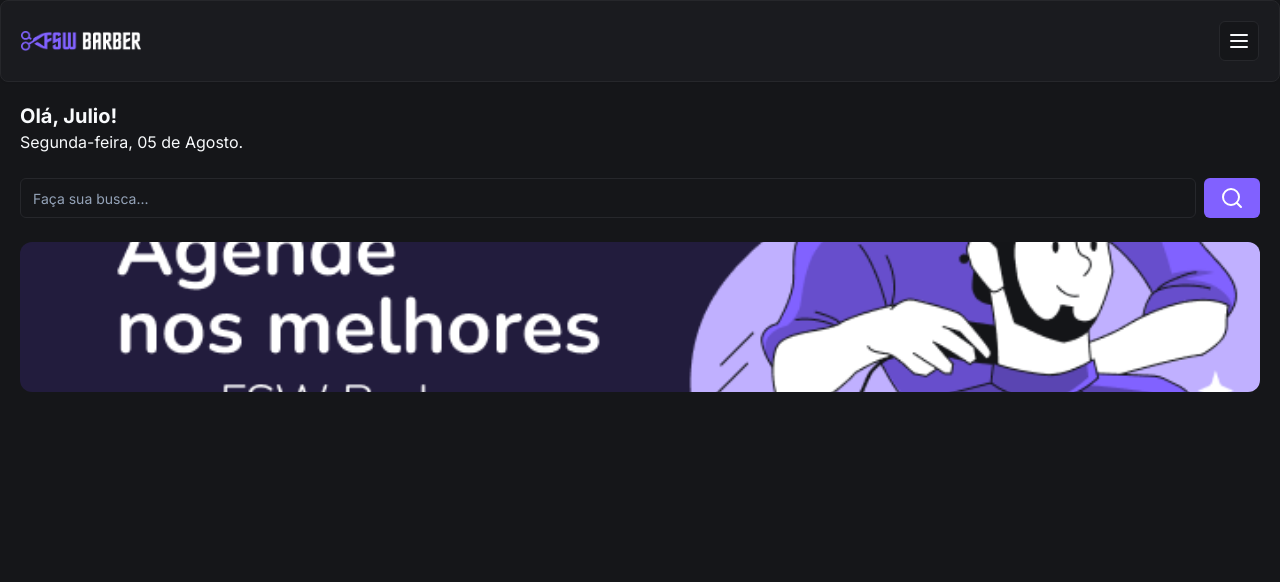
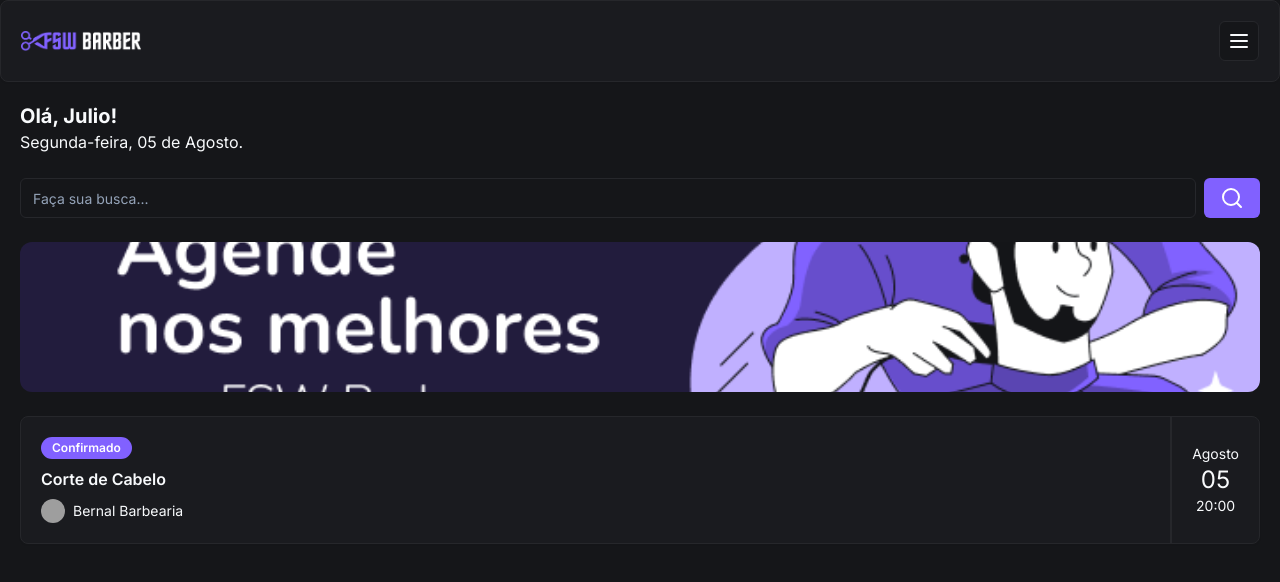
Before and after one commit to JulliusCaesar/AppBarber, a Next.js app: page / in a window 1280 px wide. Shown: the top 582 px of the page. Built offline with nearby package versions, Linux system fonts and the light colour scheme; grey boxes are pictures that could not be loaded.

Commit message:
feat: add booking item

```diff
--- /dev/null
+++ b/app/_components/ui/avatar.tsx
@@ -0,0 +1,50 @@
+"use client"
+
+import * as React from "react"
+import * as AvatarPrimitive from "@radix-ui/react-avatar"
+
+import { cn } from "@/app/_lib/utils"
+
+const Avatar = React.forwardRef<
+  React.ElementRef<typeof AvatarPrimitive.Root>,
+  React.ComponentPropsWithoutRef<typeof AvatarPrimitive.Root>
+>(({ className, ...props }, ref) => (
+  <AvatarPrimitive.Root
+    ref={ref}
+    className={cn(
+      "relative flex h-10 w-10 shrink-0 overflow-hidden rounded-full",
+      className,
+    )}
+    {...props}
+  />
+))
+Avatar.displayName = AvatarPrimitive.Root.displayName
+
+const AvatarImage = React.forwardRef<
+  React.ElementRef<typeof AvatarPrimitive.Image>,
+  React.ComponentPropsWithoutRef<typeof AvatarPrimitive.Image>
+>(({ className, ...props }, ref) => (
+  <AvatarPrimitive.Image
+    ref={ref}
+    className={cn("aspect-square h-full w-full", className)}
+    {...props}
+  />
+))
+AvatarImage.displayName = AvatarPrimitive.Image.displayName
+
+const AvatarFallback = React.forwardRef<
+  React.ElementRef<typeof AvatarPrimitive.Fallback>,
+  React.ComponentPropsWithoutRef<typeof AvatarPrimitive.Fallback>
+>(({ className, ...props }, ref) => (
+  <AvatarPrimitive.Fallback
+    ref={ref}
+    className={cn(
+      "flex h-full w-full items-center justify-center rounded-full bg-muted",
+      className,
+    )}
+    {...props}
+  />
+))
+AvatarFallback.displayName = AvatarPrimitive.Fallback.displayName
+
+export { Avatar, AvatarImage, AvatarFallback }
--- /dev/null
+++ b/app/_components/ui/badge.tsx
@@ -0,0 +1,36 @@
+import * as React from "react"
+import { cva, type VariantProps } from "class-variance-authority"
+
+import { cn } from "@/app/_lib/utils"
+
+const badgeVariants = cva(
+  "inline-flex items-center rounded-full border px-2.5 py-0.5 text-xs font-semibold transition-colors focus:outline-none focus:ring-2 focus:ring-ring focus:ring-offset-2",
+  {
+    variants: {
+      variant: {
+        default:
+          "border-transparent bg-primary text-primary-foreground hover:bg-primary/80",
+        secondary:
+          "border-transparent bg-secondary text-secondary-foreground hover:bg-secondary/80",
+        destructive:
+          "border-transparent bg-destructive text-destructive-foreground hover:bg-destructive/80",
+        outline: "text-foreground",
+      },
+    },
+    defaultVariants: {
+      variant: "default",
+    },
+  },
+)
+
+export interface BadgeProps
+  extends React.HTMLAttributes<HTMLDivElement>,
+    VariantProps<typeof badgeVariants> {}
+
+function Badge({ className, variant, ...props }: BadgeProps) {
+  return (
+    <div className={cn(badgeVariants({ variant }), className)} {...props} />
+  )
+}
+
+export { Badge, badgeVariants }
--- a/app/page.tsx
+++ b/app/page.tsx
@@ -3,6 +3,9 @@
 import { Button } from "./_components/ui/button"
 import { Input } from "./_components/ui/input"
 import Image from "next/image"
+import { Card, CardContent } from "./_components/ui/card"
+import { Badge } from "./_components/ui/badge"
+import { Avatar, AvatarImage } from "./_components/ui/avatar"
 
 const Home = () => {
   return (
@@ -10,15 +13,17 @@
       {/*header*/}
       <Header />
       <div className="p-5">
+        {/* Texto */}
         <h2 className="text-xl font-bold">Olá, Julio!</h2>
         <p>Segunda-feira, 05 de Agosto.</p>
-
+        {/* BUSCA */}
         <div className="mt-6 flex items-center gap-2">
           <Input placeholder="Faça sua busca..." />
           <Button>
             <SearchIcon />
           </Button>
         </div>
+        {/* IMAGEM */}
         <div className="relative mt-6 h-[150px] w-full">
           <Image
             alt="Agende nos melhores com FSW Barber"
@@ -27,6 +32,29 @@
             className="rounded-xl object-cover"
           />
         </div>
+        {/* AGENDAMENTO */}
+        <Card className="mt-6">
+          <CardContent className="flex justify-between p-0">
+            {/* DIV ESQUERDA */}
+            <div className="flex flex-col gap-2 py-5 pl-5">
+              <Badge className="w-fit">Confirmado</Badge>
+              <h3 className="font-semibold">Corte de Cabelo</h3>
+
+              <div className="flex items-center gap-2">
+                <Avatar className="h-6 w-6">
+                  <AvatarImage src="https://utfs.io/f/c97a2dc9-cf62-468b-a851-bfd2bdde775f-16p.png" />
+                </Avatar>
+                <p className="text-sm">Bernal Barbearia</p>
+              </div>
+            </div>
+            {/* DIV DIREITA */}
+            <div className="flex flex-col items-center justify-center border-l-2 border-solid px-5">
+              <p className="text-sm">Agosto</p>
+              <p className="text-2xl">05</p>
+              <p className="text-sm">20:00</p>
+            </div>
+          </CardContent>
+        </Card>
       </div>
     </div>
   )
--- a/package.json
+++ b/package.json
@@ -14,6 +14,7 @@
   },
   "dependencies": {
     "@prisma/client": "^5.18.0",
+    "@radix-ui/react-avatar": "^1.1.0",
     "@radix-ui/react-slot": "^1.1.0",
     "class-variance-authority": "^0.7.0",
     "clsx": "^2.1.1",
```
Also changed, not shown: 1 other file (tests, documents, lock files or other folders).
